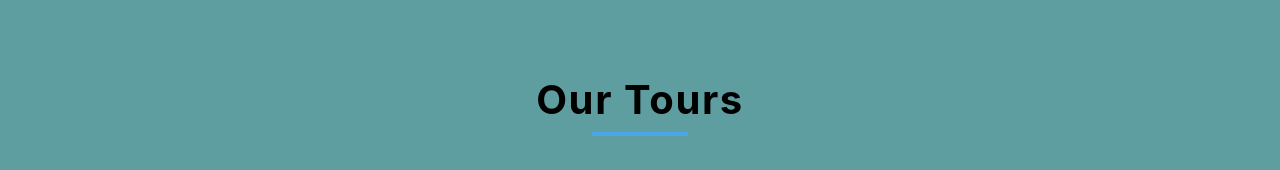
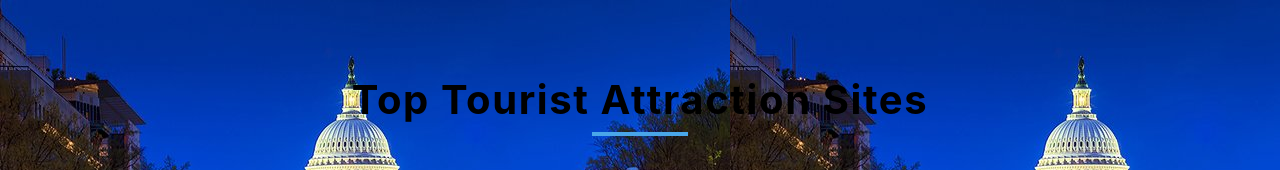
Before and after one commit to kelvinachiando/Phase-2-React-Project, a React (Create React App) app in the folder 254tours/: page / in a window 1280 px wide. Shown: the top 170 px of the page. Built offline with nearby package versions, Linux system fonts and the light colour scheme; data requests are answered from the project's data file.

Commit message:
Commit to main

```diff
--- /dev/null
+++ b/254tours/db.json
@@ -0,0 +1,81 @@
+{
+    "tours": [
+      {
+        "id": 1,
+        "name": "Visit Maasai Mara Game Reserve",
+        "info": "Maasai Mara National Reserve is a game reserve located in Kenya. It is the largest game reserve in Kenya and extends into Tanzania.The park is famous for the Great Migration, when thousands of wildebeest, zebra, and Thomson's gazelle travel to and from the Serengeti, from July through October.Thanks to the park's altitude, the weather here is mild and gentle year-round.",
+        "price": "10.0",
+        "image": "https://www.planetware.com/photos-large/KEN/kenya-Maasai-mara.jpg"
+      },
+      {
+        "id": 2,
+        "name": "Visit Amboseli National Park",
+        "info": "Crowned by Mount Kilimanjaro, Africa's highest peak, Amboseli National Reserve is one of Kenya's most popular tourist parks. The name 'Amboseli' comes from a Maasai word meaning 'salty dust,' an apt description for the park's parched conditions.The reserve is one of the best places in Africa to view large herds of elephants up close. Other wildlife commonly spotted in the park includes big cats, such as lion and cheetah, as well as giraffe, impala, eland, waterbuck, gazelle, and more than 600 species of birds.",
+        "price": "15.0",
+        "image": "https://www.planetware.com/photos-large/KEN/kenya-amboseli.jpg"
+      },
+      {
+        "id": 3,
+        "name": "Visit Tsavo National Park",
+        "info": "Kenya's largest park, Tsavo, is sliced in two: Tsavo West and Tsavo East. Together these parks comprise four percent of the country's total area and encompass rivers, waterfalls, savannah, volcanic hills, a massive lava-rock plateau, and an impressive diversity of wildlife.Midway between Nairobi and Mombasa, Tsavo East is famous for photo-worthy sightings of large elephant herds rolling and bathing in red dust.Tsavo West is wetter and topographically more varied, with some of the most beautiful scenery in the northern reaches of the park. Highlights here are Mzima Springs, a series of natural springs with large populations of hippos and crocodiles; Chaimu Crater, a great spot for seeing birds of prey; and Ngulia Rhino Sanctuary.",
+        "price": "15.0",
+        "image": "https://www.planetware.com/photos-large/KEN/kenya-tsavo-national-park.jpg"
+      },
+      {
+        "id": 4,
+        "name": "Visit Lake Nakuru National Park",
+        "info": "Lake Nakuru National Park, in Central Kenya, is famous for its huge flocks of pink flamingos. The birds throng on Lake Nakuru itself, one of the Rift Valley soda lakes that covers almost a third of the park's area.",
+        "price": "10.0",
+        "image": "https://www.planetware.com/photos-large/KEN/kenya-lake-nakuru-national-park.jpg"
+      },
+      {
+        "id": 5,
+        "name": "Visit Lamu Island",
+        "info": "The small island of Lamu, northeast of Mombasa, oozes old-world charm. A UNESCO World Heritage Site, Lamu Old Town is Kenya's oldest continually inhabited settlement, with origins dating back to the 12th century.",
+        "price": "10.0",
+        "image": "https://www.planetware.com/photos-large/KEN/kenya-lamu.jpg"
+      },
+      {
+        "id": 6,
+        "name": "Visit Malindi",
+        "info": "Travelers, many from Europe, come here to sun on the white sands of Watamu Beach and dive the coral reefs of the Malindi and Watamu Marine National Parks. If you're looking for free things to do in Kenya, you can do worse than bask on a beautiful Malindi Beach.",
+        "price": "10.0",
+        "image": "https://www.planetware.com/photos-large/KEN/kenya-malindi.jpg"
+      },
+      {
+        "id":7,
+        "name": "Visit Hell's Gate",
+        "info": "Hell's Gate offers excellent climbing and hiking opportunities, with two extinct volcanoes; the red cliffs of Hell's Gate Gorge; ObsidianCaves; and the pointed column of rock known as Fischer's Tower, a former volcanic plug.",
+        "price": "10.0",
+        "image": "https://www.planetware.com/photos-large/KEN/kenya-hells-gate-national-park.jpg"
+      },
+      {
+        "id": 8,
+        "name": "3 days Tour of Tajmahal",
+        "info": "It is an ivory-white marble mausoleum on the right bank of the river Yamuna in the Indian city of Agra. It was commissioned in 1632 by the Mughal emperor Shah Jahan (reigned from 1628 to 1658) to house the tomb of his favourite wife, Mumtaz Mahal; it also houses the tomb of Shah Jahan himself. The tomb is the centrepiece of a 17-hectare (42-acre) complex, which includes a mosque and a guest house, and is set in formal gardens bounded on three sides by a crenellated wall.",
+        "price": "65.5",
+        "image": "https://upload.wikimedia.org/wikipedia/commons/d/da/Taj-Mahal.jpg"
+      },
+      {
+        "id": 9,
+        "name": "Visit Agra Fort",
+        "info": "Agra Fort is a historical fort in the city of Agra in India. It was the main residence of the emperors of the Mughal Dynasty till 1638, when the capital was shifted from Agra to Delhi. The Agra fort is a UNESCO World Heritage site.It is about 2.5 km northwest of its more famous sister monument, the Taj Mahal. The fort can be more accurately described as a walled city. After the First Battle of Panipat in 1526, the victorious Babur stayed in the fort, in the palace of Ibrahim Lodi. He later built a baoli in it. His successor, Humayun, was crowned in the fort in 1530. He was defeated at Bilgram in 1540 by Sher Shah Suri. The fort remained with the Suris till 1555, when Humayun recaptured it. Adil Shah Suri’s general, Hemu, recaptured Agra in 1556 and pursued its fleeing governor to Delhi where he met the Mughals in the Battle of Tughlaqabad.",
+        "price": "35.5",
+        "image": "https://www.andbeyond.com/wp-content/uploads/sites/5/Jahangiri-Mahal-Agra-Fort1.jpg"
+      },
+      {
+        "id": 10,
+        "name": "Visit India Gate",
+        "info": "The India Gate (formerly known as the All India War Memorial) is a war memorial located astride the Rajpath, on the eastern edge of the ceremonial axis of New Delhi,[1] formerly called Kingsway. It stands as a memorial to 90,000 soldiers of the British Indian Army who died in between 1914 and 1921 in the First World War, in France, Flanders, Mesopotamia, Persia, East Africa, Gallipoli and elsewhere in the Near and the Far East, and the Third Anglo-Afghan War. 13,300 servicemen's names, including some soldiers and officers from the United Kingdom, are inscribed on the gate.[2] Designed by Sir Edwin Lutyens, the gate evokes the architectural style of the triumphal arch such as the Arch of Constantine, in Rome, and is often compared to the Arc de Triomphe in Paris, and the Gateway of India in Mumbai.",
+        "price": "45.67",
+        "image": "https://upload.wikimedia.org/wikipedia/commons/7/73/Night_india_gate.jpg"
+      },
+      {
+        "id": 11,
+        "name": "Visit Tallest Tehri Dam of India",
+        "info": "The Tehri Dam is the tallest dam in India. It is a multi-purpose rock and earth-fill embankment dam on the Bhagirathi River near Tehri in Uttarakhand, India. It is the primary dam of the THDC India Ltd. and the Tehri hydroelectric complex. Phase 1 was completed in 2006. The Tehri Dam withholds a reservoir for irrigation, municipal water supply and the generation of 1,000 megawatts (1,300,000 hp) of hydroelectricity. The dam's 1,000 MW variable-speed pumped-storage scheme is currently under construction with expected commissioning in 2022.[1]",
+        "price": "20.5",
+        "image": "https://www.euttaranchal.com/tourism/timthumb.php?src=https://www.euttaranchal.com/tourism/photos/Tehri-Dam-4252917.jpg&w=750&h=510&q=50"
+      }
+    ]
+  }
--- a/254tours/src/Tours.js
+++ b/254tours/src/Tours.js
@@ -5,7 +5,7 @@ const Tours = ({ tours, removeTour }) => {
   return (
     <section>
       <div className="title">
-        <h2>our tours</h2>
+        <h2>Top Tourist Attraction Sites</h2>
         <div className="underline"></div>
       </div>
       <div>
--- a/254tours/src/index.css
+++ b/254tours/src/index.css
@@ -5,7 +5,7 @@ body {
     sans-serif;
   -webkit-font-smoothing: antialiased;
   -moz-osx-font-smoothing: grayscale;
-  background-color:cadetblue ;
+  background-image: url(../images/usa-best-places-washington.jpg);
 }
 
 code {
--- a/254tours/src/index.js
+++ b/254tours/src/index.js
@@ -11,7 +11,4 @@ root.render(
   </React.StrictMode>
 );
 
-// If you want to start measuring performance in your app, pass a function
-// to log results (for example: reportWebVitals(console.log))
-// or send to an analytics endpoint. Learn more: https://bit.ly/CRA-vitals
 reportWebVitals();
```
Also changed, not shown: 254tours/images/usa-best-places-waikiki.jpg (added), 254tours/images/usa-best-places-washington.jpg (added).
